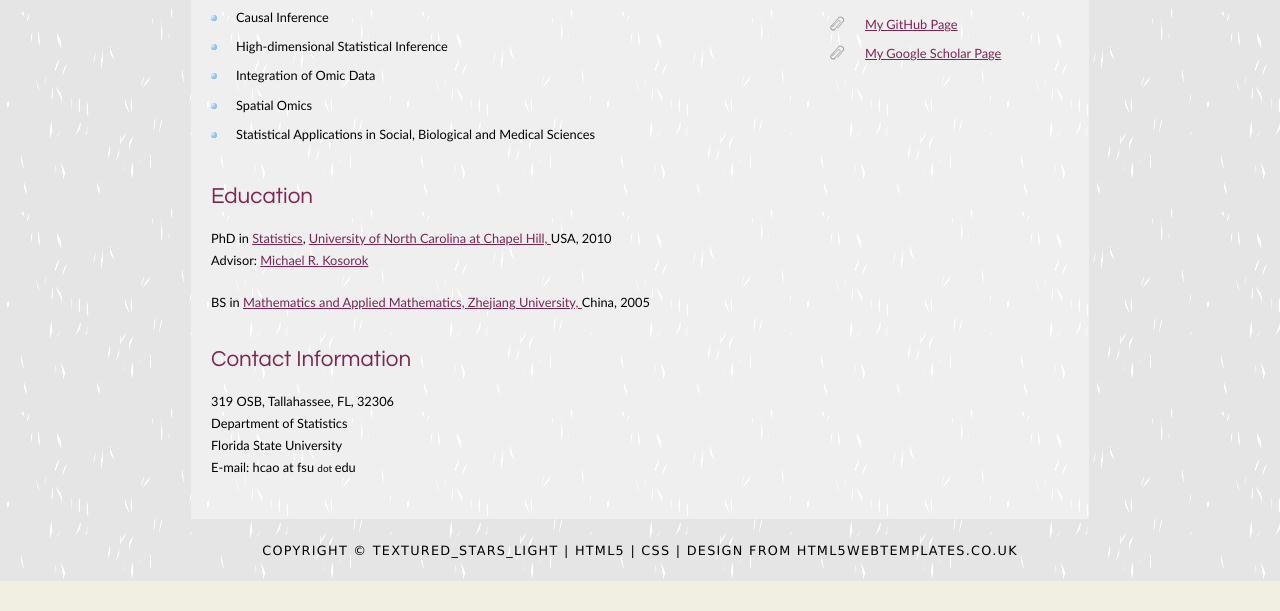
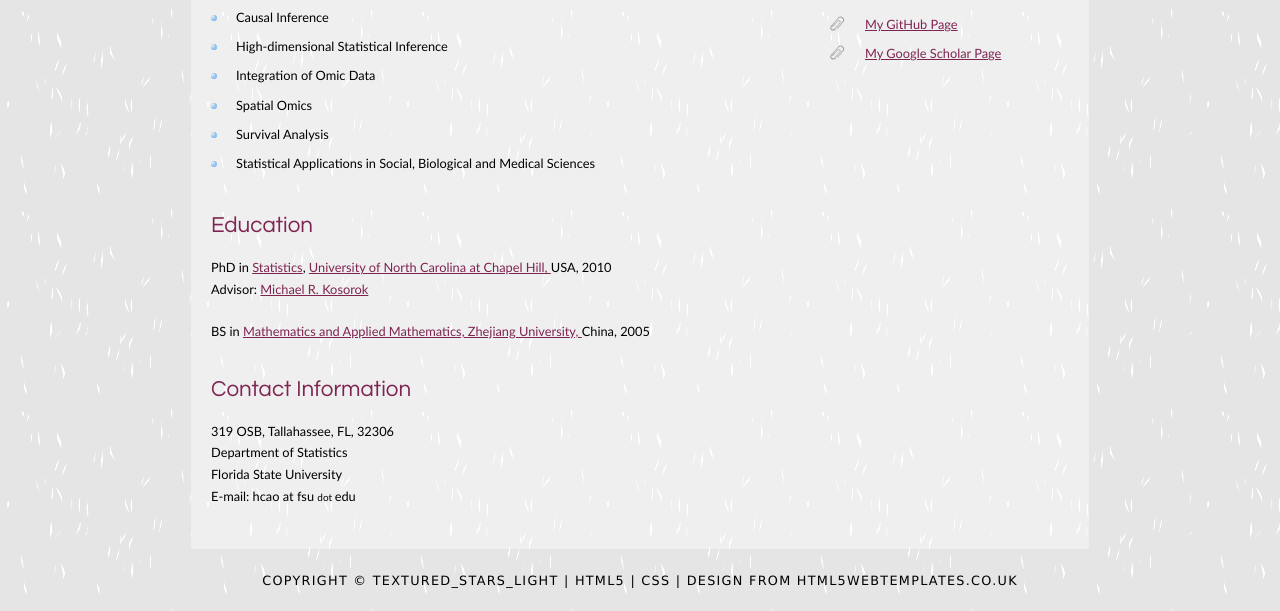
Before and after one commit to hongyuan-cao/hongyuan-cao.github.io, a plain HTML site: page index.html in a window 1280 px wide. Shown: the part 394-1005 px from the top of the page. Before the commit the page ends 975 px from the top, so only its background shows below. Drawn offline with Linux system fonts and the light colour scheme.

Commit message:
Update index.html

```diff
--- a/index.html
+++ b/index.html
@@ -67,7 +67,9 @@
 			<LI> High-dimensional Statistical Inference</LI>
 			<LI> Integration of Omic Data</LI>
 			<LI> Spatial Omics</LI>
+			<LI> Survival Analysis</LI>
 			<LI> Statistical Applications in Social, Biological and Medical Sciences</LI>
+
 
 
 		</UL>
```
